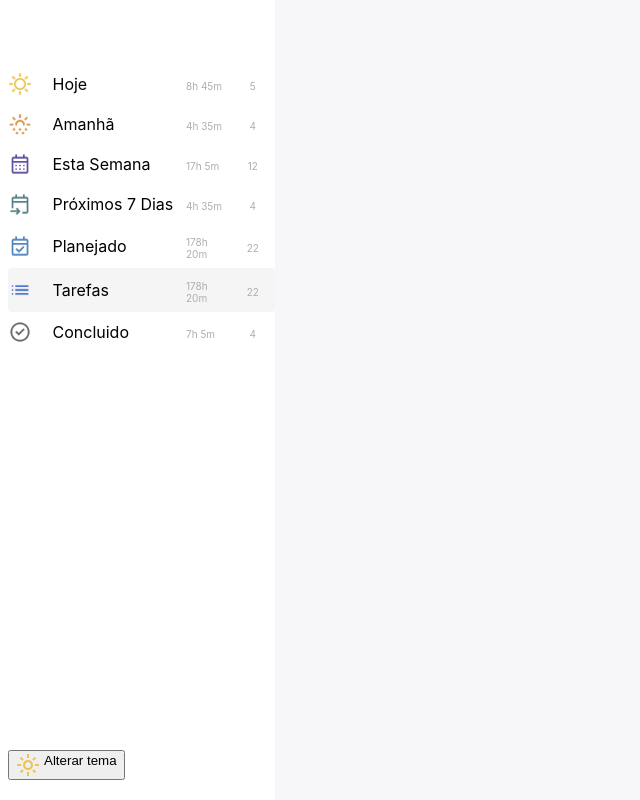
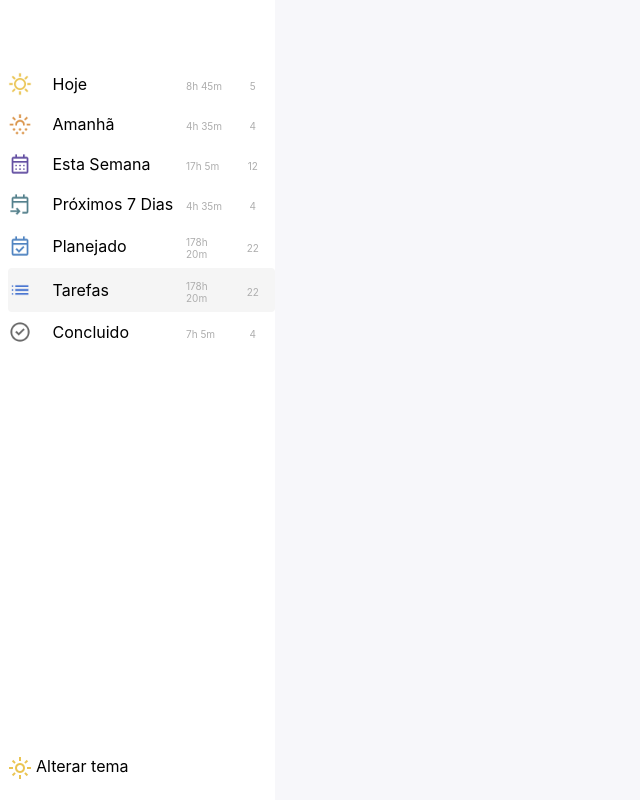
Before and after one commit to GabrielFelipeS/front-todo-challenger, an Angular app: page /tasks in a window 1280 px wide. Shown: the whole page, without its empty margins (0-640 px from the left). Built offline with nearby package versions, Linux system fonts and the light colour scheme.

Commit message:
fix: button style theme switcher

```diff
--- a/src/app/components/aside/theme-switcher/theme-switcher.component.scss
+++ b/src/app/components/aside/theme-switcher/theme-switcher.component.scss
@@ -10,3 +10,9 @@
   flex-direction: row;
   gap: 0.25rem;
 }
+
+button {
+  all: unset;
+  display: inline-block;
+  cursor: pointer;
+}
```
